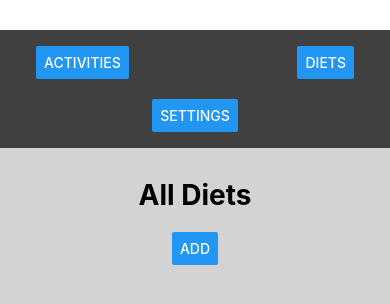
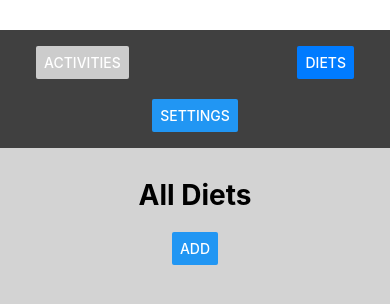
Before and after one commit to CS5520/cs5520-spring2025-assignment-2-assignment2, a React Native app: screen / in a window 390 px wide. Shown: the top 304 px of the page. Built offline with nearby package versions, Linux system fonts and the light colour scheme; no server answers; the database is empty.

Commit message:
add colors to buttons

```diff
--- a/App.tsx
+++ b/App.tsx
@@ -35,12 +35,14 @@ const App = () => {
         <View style={styles.navigationContainer}>
           <Button
             title="Activities"
+            color={screen === 0 ? "#007BFF" : "#CCC"}
             onPress={() => {
               setScreen(0);
             }}
           />
           <Button
             title="Diets"
+            color={screen === 1 ? "#007BFF" : "#CCC"}
             onPress={() => {
               setScreen(1);
             }}
```
